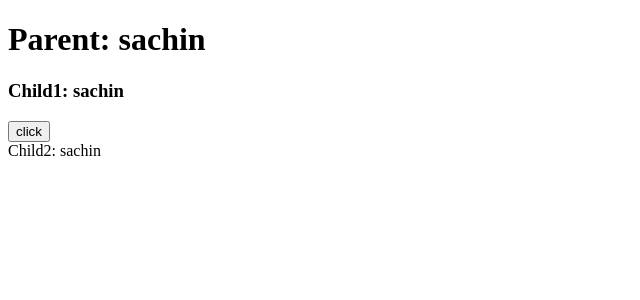
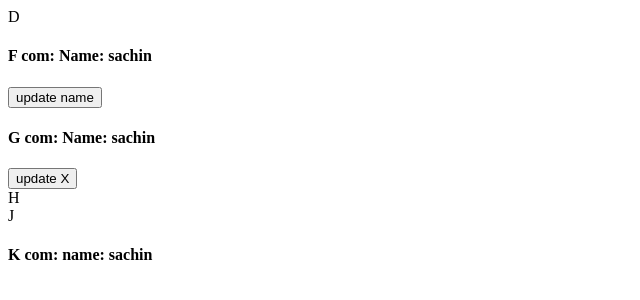
Before and after one commit to venkatravilla333/react-06, a React (Create React App) app in the folder my-app/: page / in a window 1280 px wide. Shown: the top 300 px of the page, without its empty margins (0-640 px from the left). Built offline with nearby package versions, Linux system fonts and the light colour scheme.

Commit message:
usestate & state lifting & prop drilling

```diff
--- a/my-app/src/App.js
+++ b/my-app/src/App.js
@@ -3,7 +3,8 @@
 // import Parent from "./classComponents/Parent";
 // import Jsx from "./functionalComponents/jsx/Jsx";
 
-import Parent from "./classComponents/Props/Parent";
+// import Parent from "./classComponents/Props/Parent";
+import A from "./functionalComponents/state/localState/A";
 
 // import Parent from "./functionalComponents/Props/Parent";
 
@@ -18,8 +19,9 @@ function App() {
       {/* <Parent/> */}
       {/* <Parent/> */}
       {/* <Jsx/> */}
-      <Parent/>
+      {/* <Parent/> */}
       {/* {new Parent().render()} */}
+      <A/>
 
     </>
   );
--- /dev/null
+++ b/my-app/src/functionalComponents/state/localState/A.js
@@ -0,0 +1,17 @@
+import React, { useState } from 'react'
+import B from './B'
+import C from './C'
+
+
+
+function A() {
+var [name, setName] = useState('sachin')
+  return (
+    <div>
+      <B name={name} />
+      <C name={name} />
+    </div>
+  )
+}
+
+export default A
--- /dev/null
+++ b/my-app/src/functionalComponents/state/localState/B.js
@@ -0,0 +1,15 @@
+import React from 'react'
+import D from './D'
+import E from './E'
+
+function B(props) {
+  console.log(props)
+  return (
+    <div>
+      <D />
+      <E name={props.name} />
+    </div>
+  )
+}
+
+export default B
--- /dev/null
+++ b/my-app/src/functionalComponents/state/localState/C.js
@@ -0,0 +1,15 @@
+import React from 'react'
+import H from './H'
+import I from './I'
+
+function C(props) {
+  console.log(props)
+  return (
+    <div>
+      <H />
+      <I name={props.name} />
+    </div>
+  )
+}
+
+export default C
--- /dev/null
+++ b/my-app/src/functionalComponents/state/localState/D.js
@@ -0,0 +1,9 @@
+import React from 'react'
+
+function D() {
+  return (
+    <div>D</div>
+  )
+}
+
+export default D
--- /dev/null
+++ b/my-app/src/functionalComponents/state/localState/E.js
@@ -0,0 +1,17 @@
+import React, { useState } from 'react'
+import F from './F'
+import G from './G'
+
+function E(props) {
+  console.log(props)
+
+  // var [name, setName] = useState('sachin')
+  return (
+    <div>
+      <F name={props.name} />
+      <G name={props.name} />
+    </div>
+  );
+}
+
+export default E
--- /dev/null
+++ b/my-app/src/functionalComponents/state/localState/F.js
@@ -0,0 +1,15 @@
+import React, {useState} from 'react'
+
+function F(props) {
+  // var [name, setName] = useState('sachin');
+
+  console.log(props)
+  return (
+    <div>
+      <h4>F com: Name: {props.name }</h4>
+      <button >update name</button>
+    </div>
+  );
+}
+
+export default F
--- /dev/null
+++ b/my-app/src/functionalComponents/state/localState/G.js
@@ -0,0 +1,23 @@
+import React, { useState } from 'react'
+
+function G(props) {
+  console.log(props)
+  // var x = 100
+//  var [name, setName] = useState('sachin')
+
+  // function updateX(x) {
+  //   console.log(x)
+  // }
+
+
+  return (
+    <div>
+      {/* <h4>G com: X: {x} </h4>
+      <button onClick={()=>updateX(x+1)}>update X</button> */}
+      <h4>G com: Name: {props.name }</h4>
+      <button>update X</button>
+    </div>
+  );
+}
+
+export default G
--- /dev/null
+++ b/my-app/src/functionalComponents/state/localState/H.js
@@ -0,0 +1,9 @@
+import React from 'react'
+
+function H() {
+  return (
+    <div>H</div>
+  )
+}
+
+export default H
--- /dev/null
+++ b/my-app/src/functionalComponents/state/localState/I.js
@@ -0,0 +1,15 @@
+import React from 'react'
+import J from './J'
+import K from './K'
+
+function I(props) {
+  console.log(props)
+  return (
+    <div>
+      <J />
+      <K name={props.name} />
+    </div>
+  )
+}
+
+export default I
--- /dev/null
+++ b/my-app/src/functionalComponents/state/localState/J.js
@@ -0,0 +1,9 @@
+import React from 'react'
+
+function J() {
+  return (
+    <div>J</div>
+  )
+}
+
+export default J
--- /dev/null
+++ b/my-app/src/functionalComponents/state/localState/K.js
@@ -0,0 +1,13 @@
+import React, {useState} from 'react'
+
+function K(props) {
+  console.log(props)
+  // var [name, setName] = useState('sachin');
+  return (
+    <div>
+      <h4>K com: name: {props.name} </h4>
+    </div>
+  )
+}
+
+export default K
```
